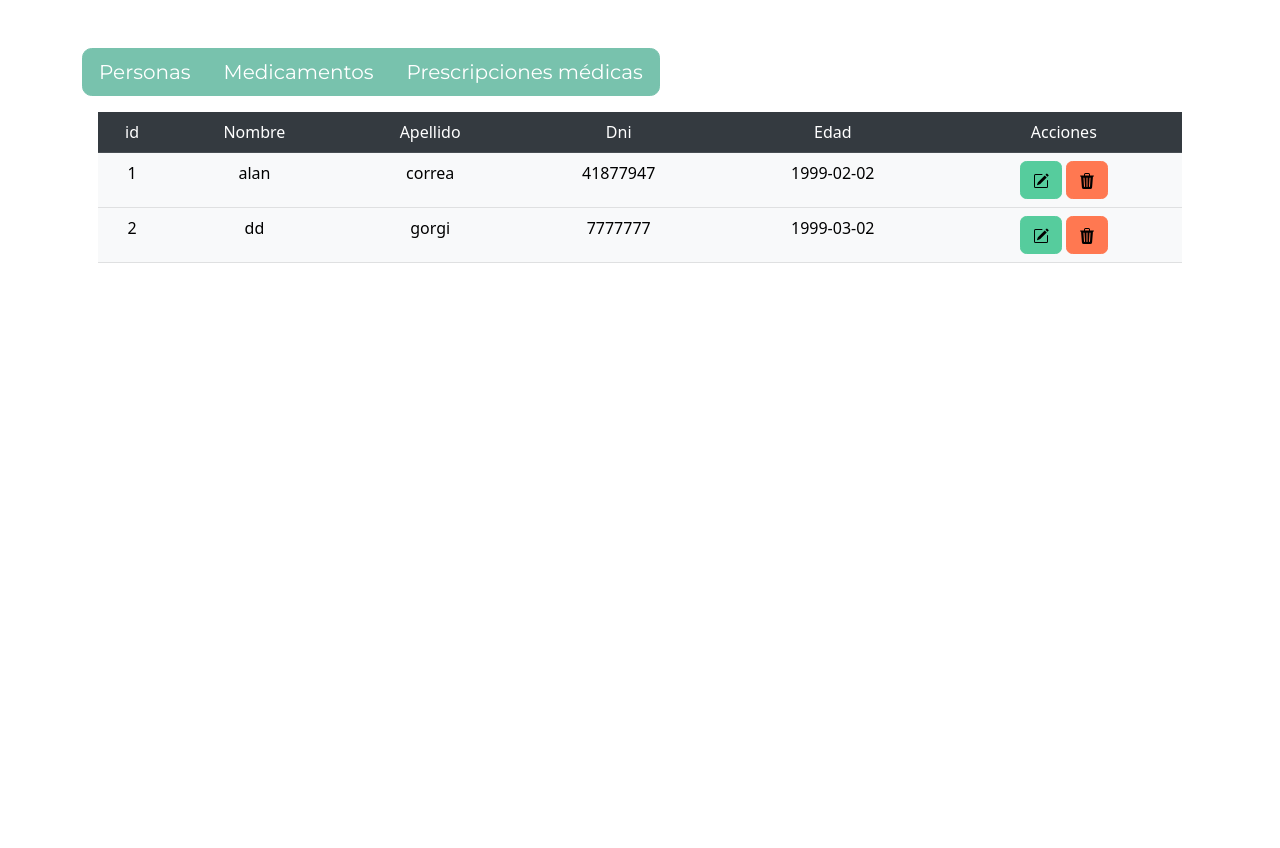
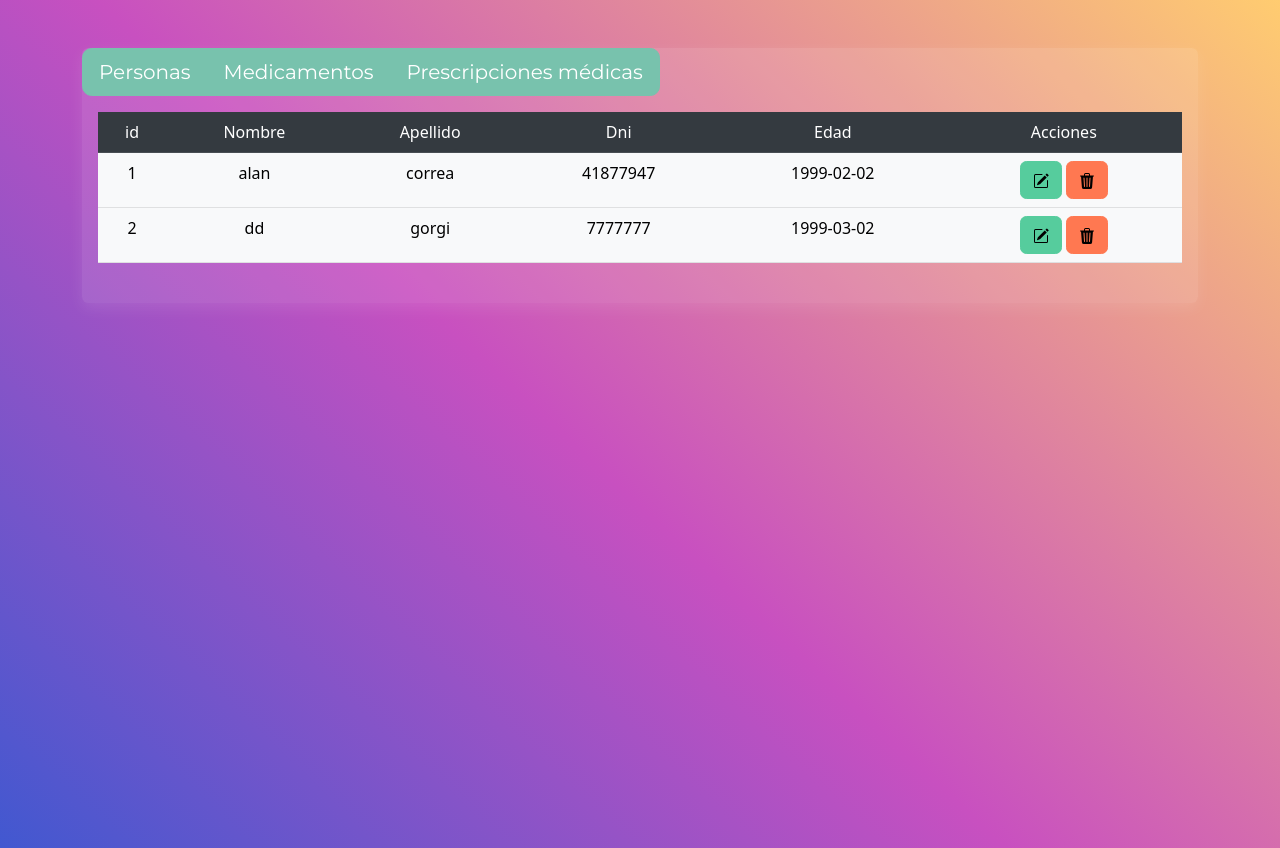
Before and after one commit to alancorrea02/PruebaTecnica, a PHP site: page / in a window 1280 px wide. Before the commit the page ends 263 px from the top, so only its background shows below. Run offline with PHP 8.4, Linux system fonts and the light colour scheme; data comes from the database, SQL or seed files in the repository.

Commit message:
cambios de diseño

```diff
--- a/estilos/style.css
+++ b/estilos/style.css
@@ -0,0 +1,6 @@
+body{
+    background-color: #4158D0;
+    background-image: linear-gradient(43deg, #4158D0 0%, #C850C0 46%, #FFCC70 100%);
+   height: 100vh;
+   width:100%;
+}
--- a/index.php
+++ b/index.php
@@ -11,22 +11,22 @@
     <meta http-equiv="X-UA-Compatible" content="IE=edge">
     <meta name="viewport" content="width=device-width, initial-scale=1.0">
     <link rel="stylesheet" href="bootstrap/css/bootstrap.min.css">
-
+   <link rel="stylesheet" href="estilos/style.css">
     <title>Document</title>
 </head>
 <body>
     <div class="container my-5">
         <div class="row">
             <div class="col-xl-12 col-md-12 col-ls-12 col-lg-12">
-                <div class="card border-0">
+                <div class="card border-0" style="background: rgba(255,255,255,0.1); box-shadow: 0 5px 15px rgba(255,255,255,.1);">
                     <div class="card-title">
                         <div class="btn-group">
                             <a href="#" class="btn btn-primary btn-lg" aria-current="page" id="PersonasTable">Personas</a>
                             <a href="#" class="btn btn-primary btn-lg" id="medicamentosTable">Medicamentos</a>
                             <a href="#" class="btn btn-primary btn-lg" id="prescripcionesTable">Prescripciones médicas</a>
                         </div>
-                    <div class="card-body">
-                    <table class="table table table-light table-border table-hover text-center" id = "tabla">
+                    <div class="card-body" id="bodyt">
+                    <table class="table table-responsive table-light table-border table-hover text-center" id = "tabla">
                         <thead>
                         <tr class="table-dark">
                             <td>id</td>
@@ -40,6 +40,36 @@
                         <tbody id="personas">
 
                         </tbody>
+                    </table>
+                    <table class="table table-responsive table table-light table-border table-hover text-center" id = "tablaMedicamentos">
+                        <thead>
+                        <tr class="table-dark">
+                            <td>id</td>
+                            <td>Nombre comercial</td>
+                            <td>Acciones</td>
+                        </tr>
+                        </thead>
+                        <tbody id="medicamentos">
+
+                        </tbody>
+                    </table>
+                    <table class="table table-responsive table table-light table-border table-hover text-center" id = "tablaPrescripciones">
+                        <thead>
+                        <tr class="table-dark">
+                        <td>id</td>
+                            <td >Nombre</td>
+                            <td>Apellido</td>
+                            <td>Dni</td>
+                            <td>medicamento</td>
+                            <td>observaciones</td>
+                            <td>fecha de prescripcion</td>
+                            <td>Acciones</td>
+                        </tr>
+                        </thead>
+                        <tbody id="prescripciones">
+
+                        </tbody>
+                    </table>
                     </div>
                         <!--<nav>
                             <ul class="pagination pagination-lg">
@@ -61,13 +91,40 @@
 <script src="bootstrap/js/bootstrap.min.js"></script>
 <script src="js/jquery-3.6.3.min.js.js"></script>
 <script type="text/javascript">
-    $("#personasTable").click(function(){
 
-    });
+
 </script>
 <script type= "text/javascript">
     $("#document").ready(function(){
         CargarTabla();
+
+        $('#tablaMedicamentos').hide();
+        $("#tablaPrescripciones").hide();
+        $("#PersonasTable").click(function(){
+            /*if(v==0){
+                v = 1;
+                $("#tabla").hide();
+            }else{
+                v = 0;
+                $("#tabla").show();
+            }*/
+            $("#tabla").show();
+            $('#tablaMedicamentos').hide();
+            $("#tablaPrescripciones").hide();
+
+        });
+        $("#medicamentosTable").click(function(){
+            $("#tablaPrescripciones").hide();
+            $("#tabla").hide();
+            $("#tablaMedicamentos").show();
+        });
+        $("#prescripcionesTable").click(function(){
+            $("#tabla").hide();
+            $("#tablaMedicamentos").hide();
+            $("#tablaPrescripciones").show();
+
+
+        });
         function CargarTabla(){
            $.ajax({
             url: 'controladores/controlTablas.php',
```
